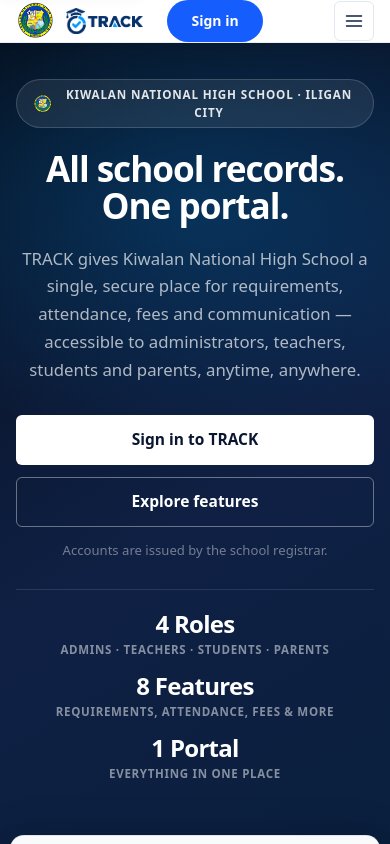
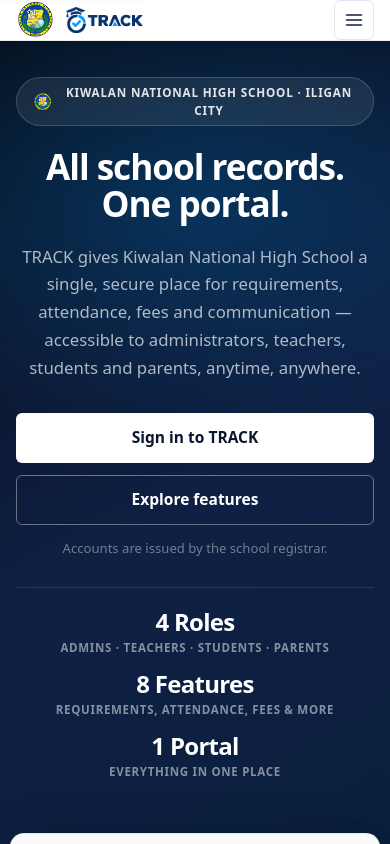
Before and after one commit to arcnesipac3-art/TRACK-capstone, a React (Vite) app in the folder frontend/: page / in a window 390 px wide. Built offline with nearby package versions, Linux system fonts and the light colour scheme; no server answers.

Commit message:
fix: hide navbar Sign In btn on mobile with correct specificity

```diff
--- a/frontend/src/App.css
+++ b/frontend/src/App.css
@@ -3091,9 +3091,10 @@
   .quick-action .qa-icon { width: 30px; height: 30px; }
 }
 
-/* On mobile, hide the Sign In button in the navbar (it lives in the drawer) */
+/* On mobile, hide the Sign In button in the navbar (it lives in the dropdown) */
 @media (max-width: 767px) {
-  .landing-nav > .btn { display: none; }
+  .landing-nav > .btn,
+  .landing-nav > .btn.btn-primary { display: none; }
 }
 
 /* Landing page: the feature cards drop to one column a little before the rest
```
